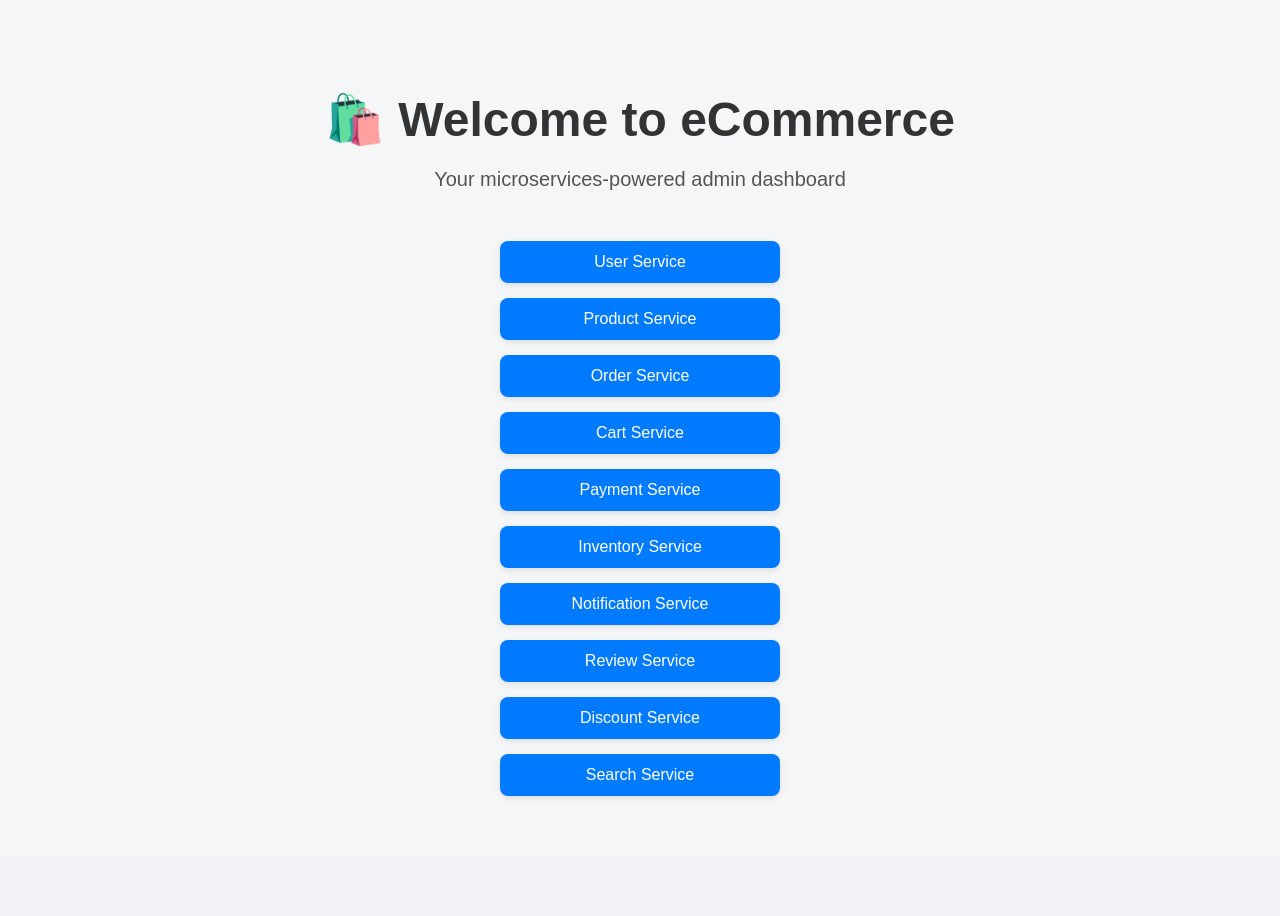
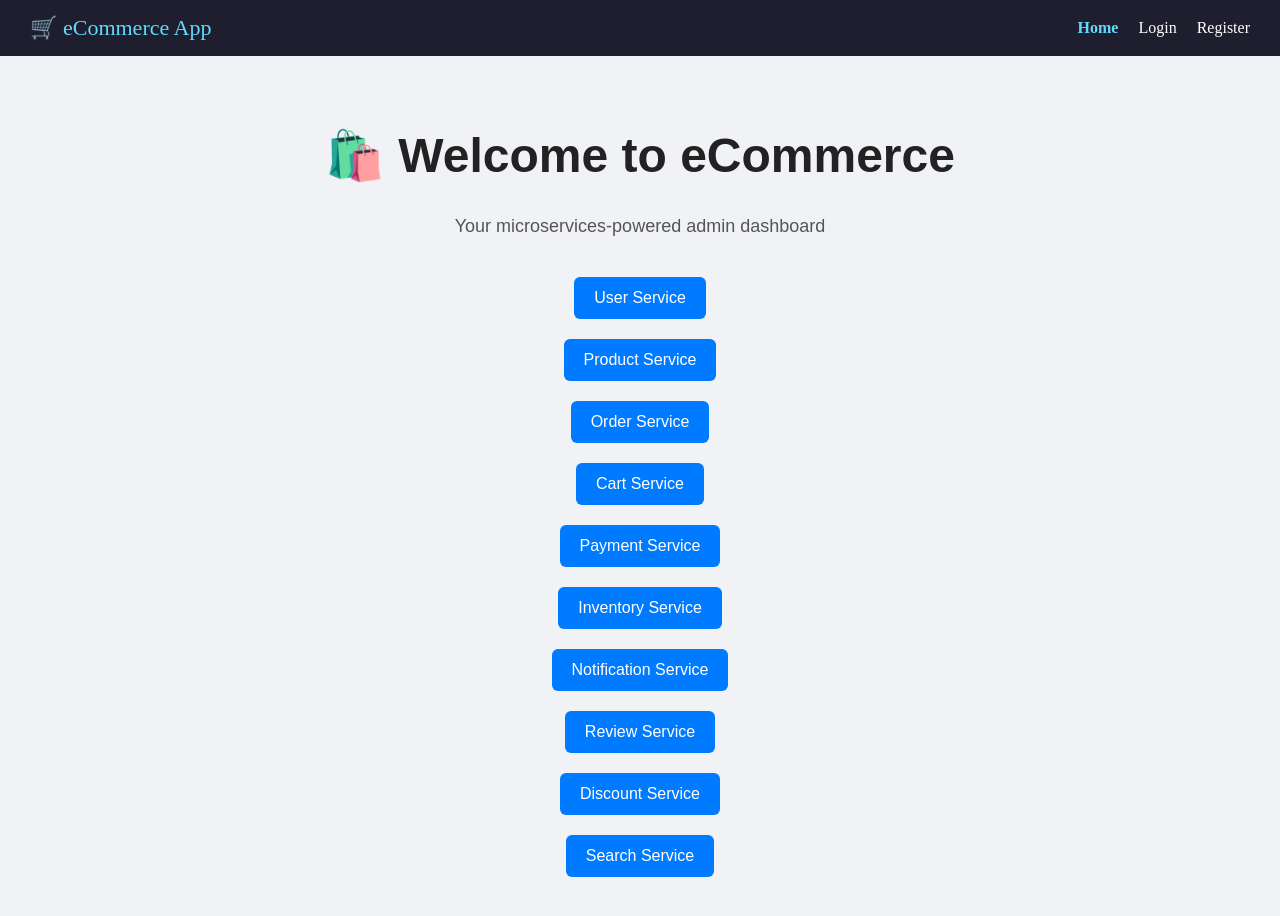
Before and after one commit to sathish103/ecommerce-frontend-app, a React (Vite) app: page / in a window 1280 px wide. Before the commit the page ends 856 px from the top, so only its background shows below. Built offline with nearby package versions, Linux system fonts and the light colour scheme.

Commit message:
updated code

```diff
--- a/src/App.jsx
+++ b/src/App.jsx
@@ -17,17 +17,17 @@ import Login from './pages/Login';
 import Register from './pages/Register';
 import SidebarLayout from './components/SidebarLayout';
 import PrivateRoute from './routes/PrivateRoute';
+import TopNav from './components/TopNav'; // ✅ Added
 
 const App = () => {
   return (
     <Router>
+      <TopNav /> {/* ✅ Always visible at top */}
       <Routes>
-        {/* Public routes */}
-        <Route path="/" element={<Home />} />
         <Route path="/login" element={<Login />} />
         <Route path="/register" element={<Register />} />
+        <Route path="/" element={<Home />} />
 
-        {/* Protected routes */}
         <Route element={<PrivateRoute><SidebarLayout /></PrivateRoute>}>
           <Route path="/users" element={<UsersPage />} />
           <Route path="/products" element={<ProductsPage />} />
@@ -41,7 +41,6 @@ const App = () => {
           <Route path="/search" element={<SearchPage />} />
         </Route>
 
-        {/* Fallback */}
         <Route path="*" element={<Navigate to="/" />} />
       </Routes>
     </Router>
--- a/src/pages/Home.jsx
+++ b/src/pages/Home.jsx
@@ -1,5 +1,3 @@
-// src/pages/Home.jsx
-
 import React from 'react';
 import { Link } from 'react-router-dom';
 
@@ -17,43 +15,28 @@ const services = [
 ];
 
 const Home = () => (
-  <div
-    style={{
-      padding: '60px 20px',
-      fontFamily: 'Arial, sans-serif',
-      textAlign: 'center',
-      background: '#f4f6f8',
-    }}
-  >
-    <h1 style={{ fontSize: '48px', color: '#333', marginBottom: '10px' }}>
-      🛍️ Welcome to eCommerce
+  <div style={{ padding: '40px', fontFamily: 'Arial, sans-serif', textAlign: 'center' }}>
+    <h1 style={{ fontSize: '48px', color: '#222' }}>
+      <span role="img" aria-label="bag">🛍️</span> Welcome to <strong>eCommerce</strong>
     </h1>
-    <p style={{ fontSize: '20px', color: '#555' }}>
+    <p style={{ fontSize: '18px', color: '#555', marginTop: '10px' }}>
       Your microservices-powered admin dashboard
     </p>
-
-    <div
-      style={{
-        display: 'flex',
-        flexDirection: 'column',
-        gap: '15px',
-        marginTop: '50px',
-        alignItems: 'center',
-      }}
-    >
+    <div style={{ display: 'flex', flexDirection: 'column', gap: '20px', marginTop: '40px' }}>
       {services.map((svc, idx) => (
         <Link
           key={idx}
           to={svc.path}
           style={{
-            padding: '12px 30px',
+            padding: '12px 20px',
             backgroundColor: '#007bff',
             color: '#fff',
-            borderRadius: '8px',
+            borderRadius: '6px',
             textDecoration: 'none',
+            textAlign: 'center',
             fontSize: '16px',
-            minWidth: '220px',
-            boxShadow: '0 2px 6px rgba(0,0,0,0.1)',
+            width: 'fit-content',
+            margin: '0 auto'
           }}
         >
           {svc.label}
```
